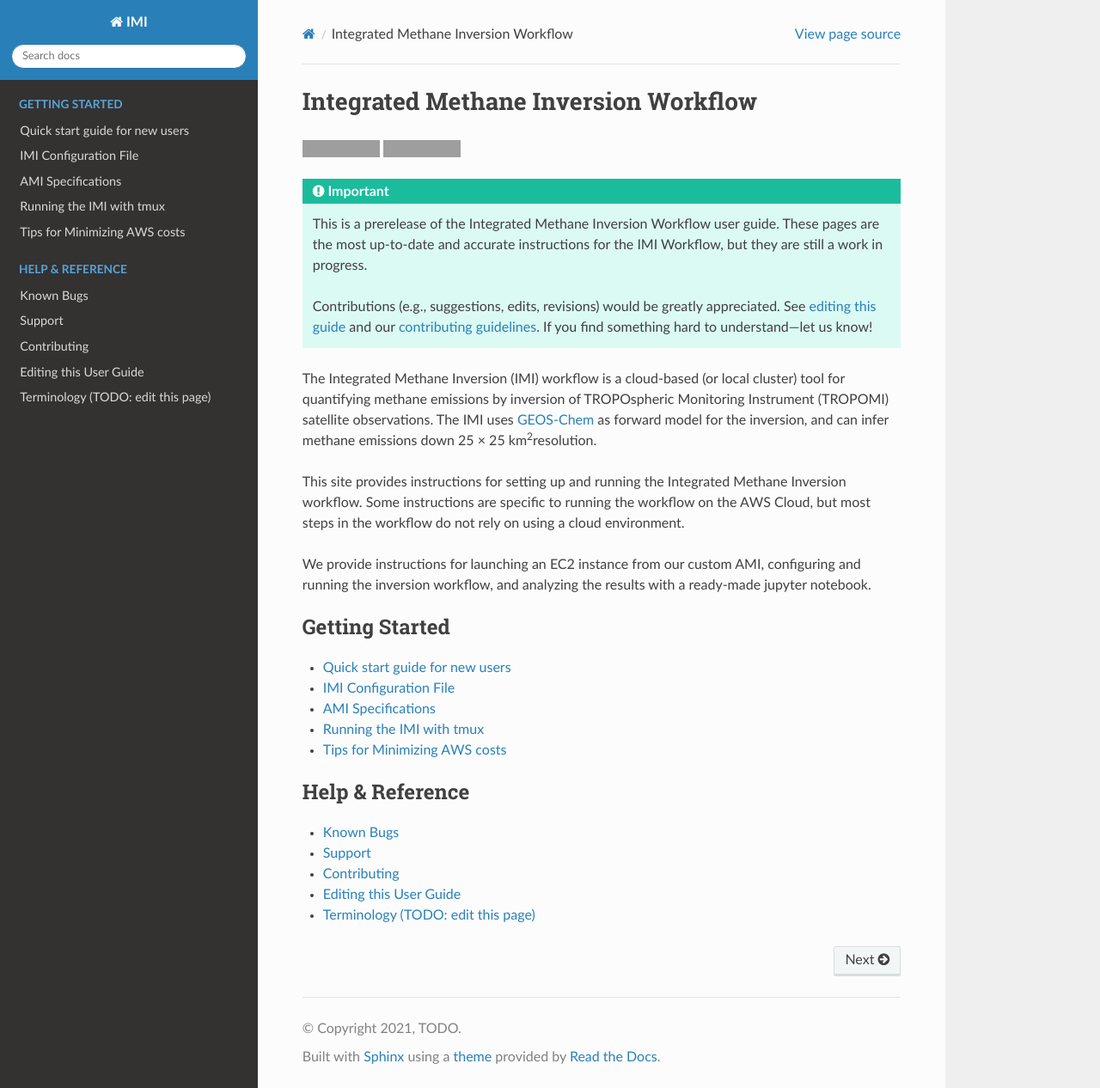
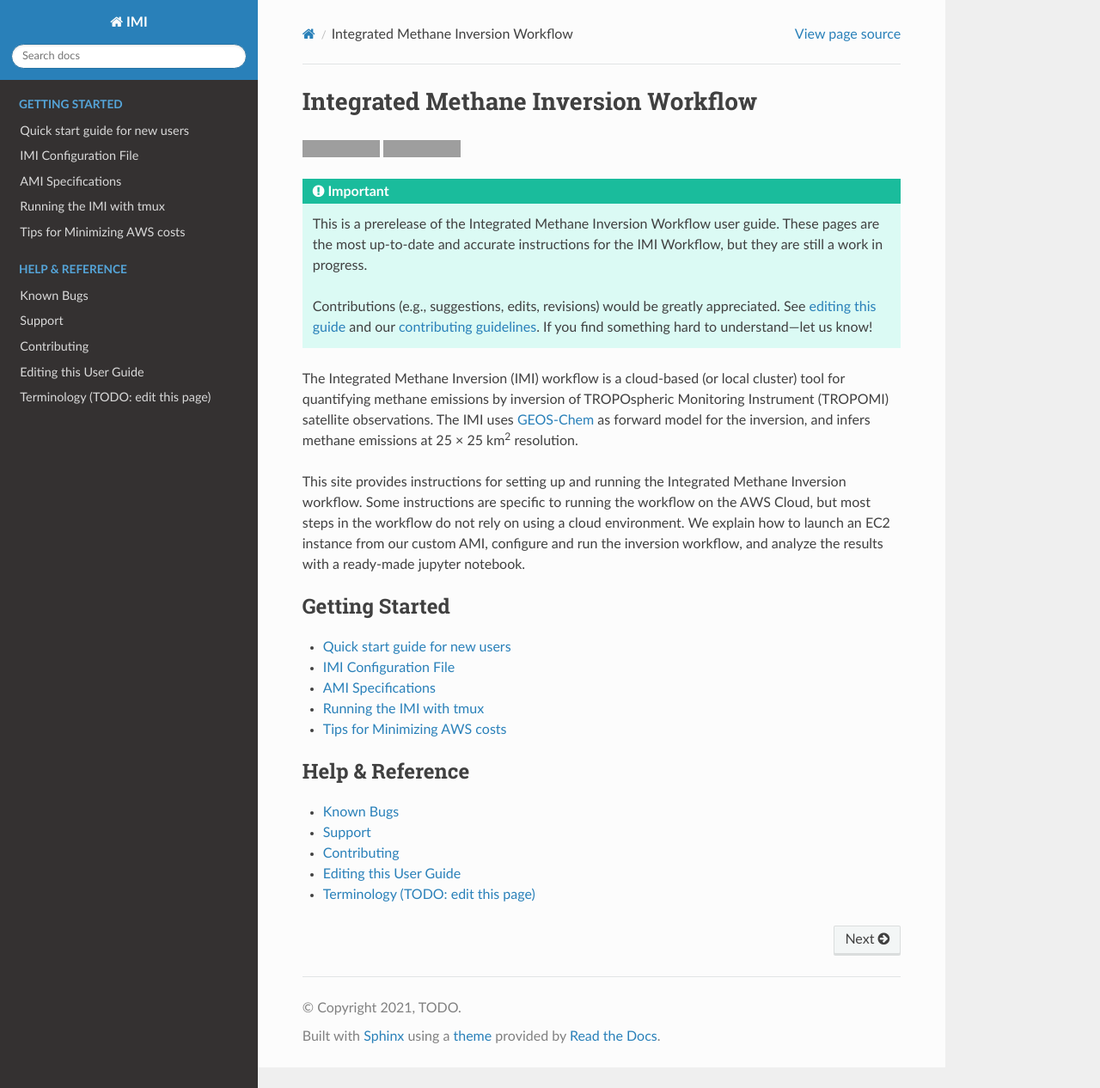
Before and after one commit to geoschem/integrated_methane_inversion, a Sphinx documentation site: the page built from docs/source/index.rst, in a window 1280 px wide and 1266 px high. Shown: the whole window at 86% size. Built offline with Sphinx 7.4.7 and the Read the Docs theme 2.0.0, drawn with Linux system fonts in a browser that asks for light colours; grey boxes are pictures that could not be loaded.

Commit message:
minor changes to index.rst

```diff
--- a/docs/source/index.rst
+++ b/docs/source/index.rst
@@ -15,11 +15,9 @@ Integrated Methane Inversion Workflow
    :ref:`editing this guide <editing_this_user_guide>` and our :doc:`contributing guidelines <reference/CONTRIBUTING>`.
    If you find something hard to understand---let us know!
 
-The Integrated Methane Inversion (IMI) workflow is a cloud-based (or local cluster) tool for quantifying methane emissions by inversion of TROPOspheric Monitoring Instrument (TROPOMI) satellite observations. The IMI uses `GEOS-Chem <http://geos-chem.org>`_ as forward model for the inversion, and can infer methane emissions down 25 × 25 km\ :sup:`2`\ resolution.
+The Integrated Methane Inversion (IMI) workflow is a cloud-based (or local cluster) tool for quantifying methane emissions by inversion of TROPOspheric Monitoring Instrument (TROPOMI) satellite observations. The IMI uses `GEOS-Chem <http://geos-chem.org>`_ as forward model for the inversion, and infers methane emissions at 25 × 25 km\ :sup:`2`\  resolution.
 
-This site provides instructions for setting up and running the Integrated Methane Inversion workflow. Some instructions are specific to running the workflow on the AWS Cloud, but most steps in the workflow do not rely on using a cloud environment.
-
-We provide instructions for launching an EC2 instance from our custom AMI, configuring and running the inversion workflow, and analyzing the results with a ready-made jupyter notebook.
+This site provides instructions for setting up and running the Integrated Methane Inversion workflow. Some instructions are specific to running the workflow on the AWS Cloud, but most steps in the workflow do not rely on using a cloud environment. We explain how to launch an EC2 instance from our custom AMI, configure and run the inversion workflow, and analyze the results with a ready-made jupyter notebook.
 
 
 .. toctree::
```
